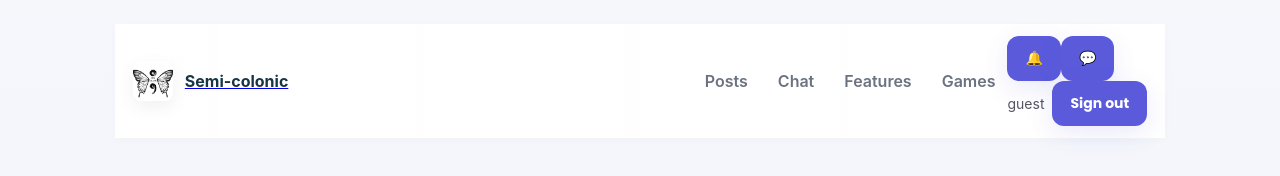
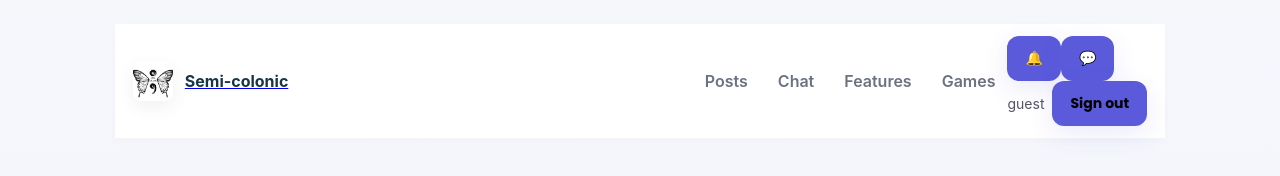
Before and after one commit to ssanjanasomavara-wq/sanjanaaa, a Next.js app: page /games in a window 1280 px wide. Shown: the top 176 px of the page. Built offline with nearby package versions, Linux system fonts and the light colour scheme.

Commit message:
Update styles.css

```diff
--- a/css/styles.css
+++ b/css/styles.css
@@ -64,7 +64,7 @@ nav a.cta{background:var(--accent);color:white;padding:10px 14px;border-radius:1
 .features{display:flex;gap:10px;margin:12px 0;flex-wrap:wrap;justify-content:center}
 .feature{background:#fff;border-radius:12px;padding:8px 12px;box-shadow: 0 6px 14px rgba(9,10,27,0.04);font-weight:600;color:#0f1724;font-size:14px}
 .cta-row{display:flex;gap:12px;align-items:center;justify-content:center}
-.btn{background:var(--accent);color:white;border:none;padding:12px 18px;border-radius:12px;cursor:pointer;font-weight:700;box-shadow: 0 8px 24px rgba(90,90,219,0.12)}
+.btn{background:var(--accent);color:black;border:none;padding:12px 18px;border-radius:12px;cursor:pointer;font-weight:700;box-shadow: 0 8px 24px rgba(90,90,219,0.12)}
 .btn.secondary{background:transparent;color:var(--muted);border:1px solid rgba(15,23,36,0.06)}
 
 /* Main & demo */
```
